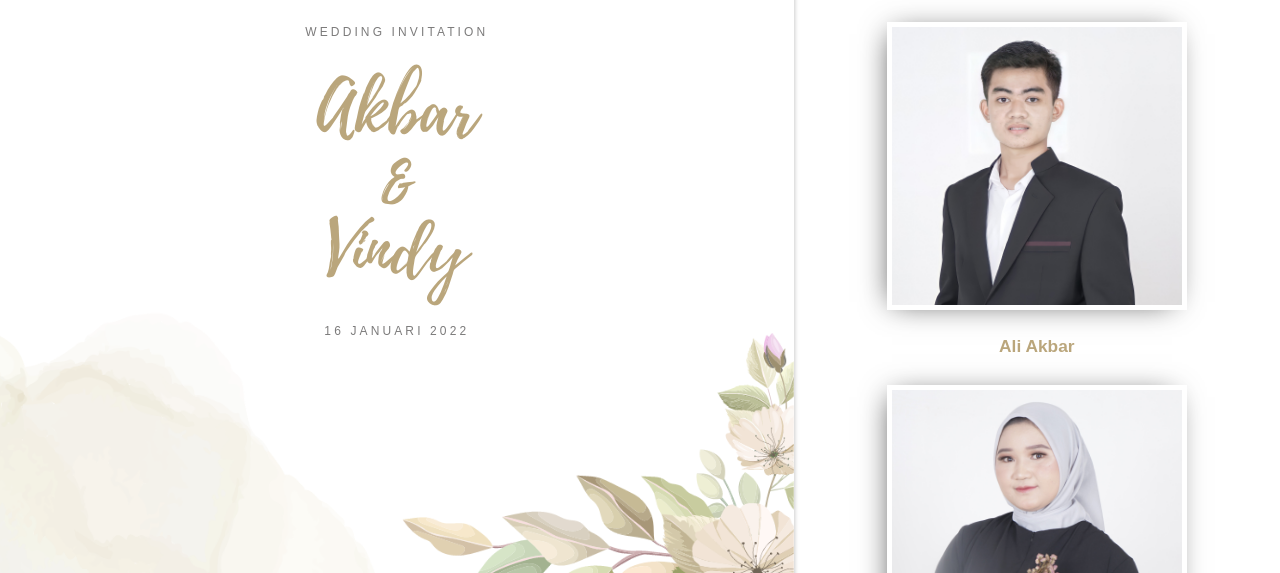
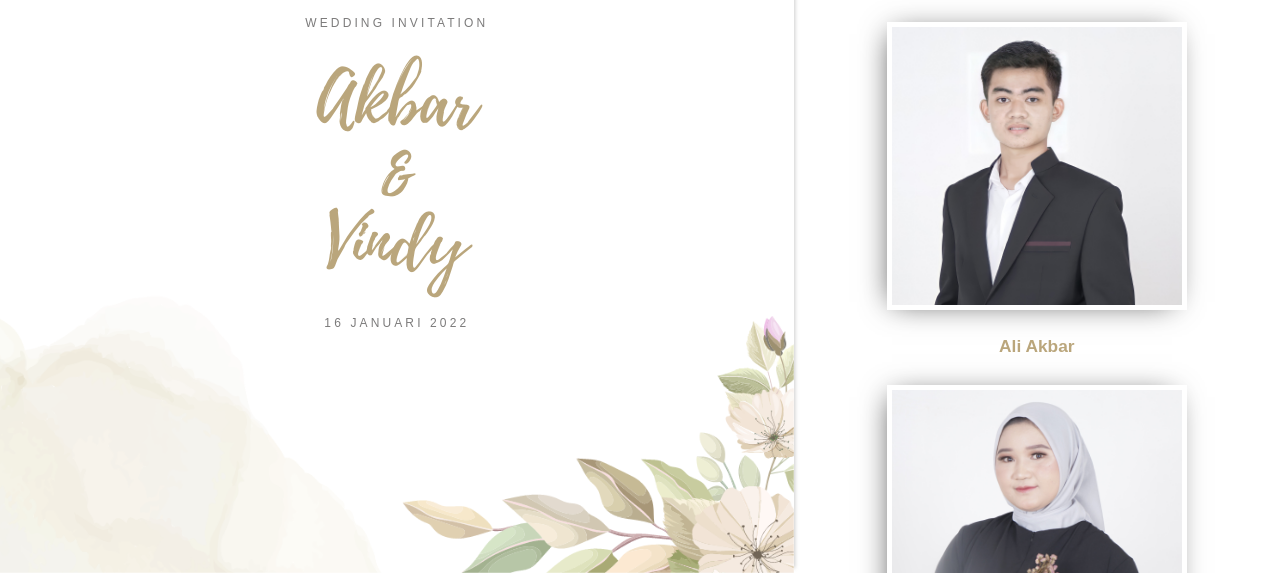
Before and after one commit to akbardanvindy/weddinginvitation, a plain HTML site: page index.html in a window 1280 px wide. Shown: the part 227-800 px from the top of the page. Drawn offline with nearby package versions, Linux system fonts and the light colour scheme.

Commit message:
fix bug cover

```diff
--- a/assets/css/components.css
+++ b/assets/css/components.css
@@ -181,7 +181,8 @@
     }
 
     .leftPanel {
-      height: 91.5vh;
+      /* height: calc(100% - 10%); */
+      height: 93vh;
       background: transparent;
     }
 
@@ -193,9 +194,11 @@
       position: relative;
       width: 100%;
     }
+
     #btn-lihat {
       width: 100%;
     }
+
     #btn-lihat:hover {
       color: #fff;
       cursor: pointer;
--- a/index.html
+++ b/index.html
@@ -219,9 +219,9 @@
         $(document).ready(function() {
             // alert()
 
-            if($('.tab-bottom').length) {
-                $('.leftPanel').css('height', `calc(100% - ${$('.tab-bottom').height()}px)`)
-            }
+            // if($('.tab-bottom').length) {
+            //     $('.leftPanel').attr('style', `height : calc(${$('bo')} - ${$('.tab-bottom').height()}px)!important;`)
+            // }
 
             $(document).on('click', '.tab-item', function() {
                 const id = $(this).data('target') ;
```
